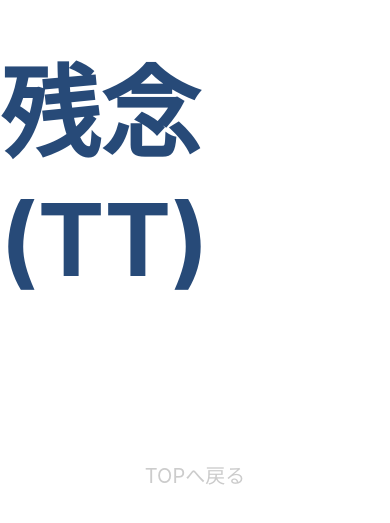
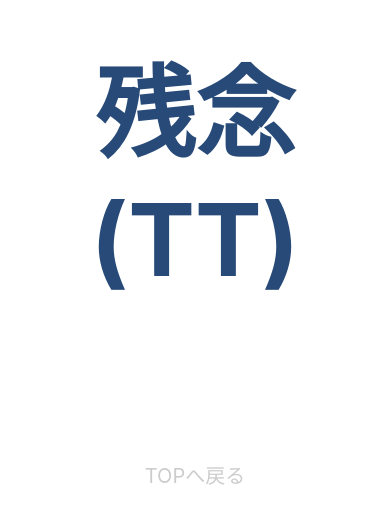
Before and after one commit to t-yamakado/sample-quiz-app, a React Native app: screen /Incorrect in a window 390 px wide. Shown: the part 255-778 px from the top of the page. Built offline with nearby package versions, Linux system fonts and the light colour scheme.

Commit message:
add: textの中央寄せを実施

```diff
--- a/src/screens/Correct.tsx
+++ b/src/screens/Correct.tsx
@@ -41,6 +41,7 @@ const styles = StyleSheet.create({
 		fontSize: 100,
 		fontWeight: "bold",
 		color: "#dc143c",
+		textAlign: "center",
 	},
 	baseText: {
 		fontSize: 20,
--- a/src/screens/Incorrect.tsx
+++ b/src/screens/Incorrect.tsx
@@ -41,6 +41,7 @@ const styles = StyleSheet.create({
 		fontSize: 100,
 		fontWeight: "bold",
 		color: "#274a78",
+		textAlign: "center",
 	},
 	baseText: {
 		fontSize: 20,
```
